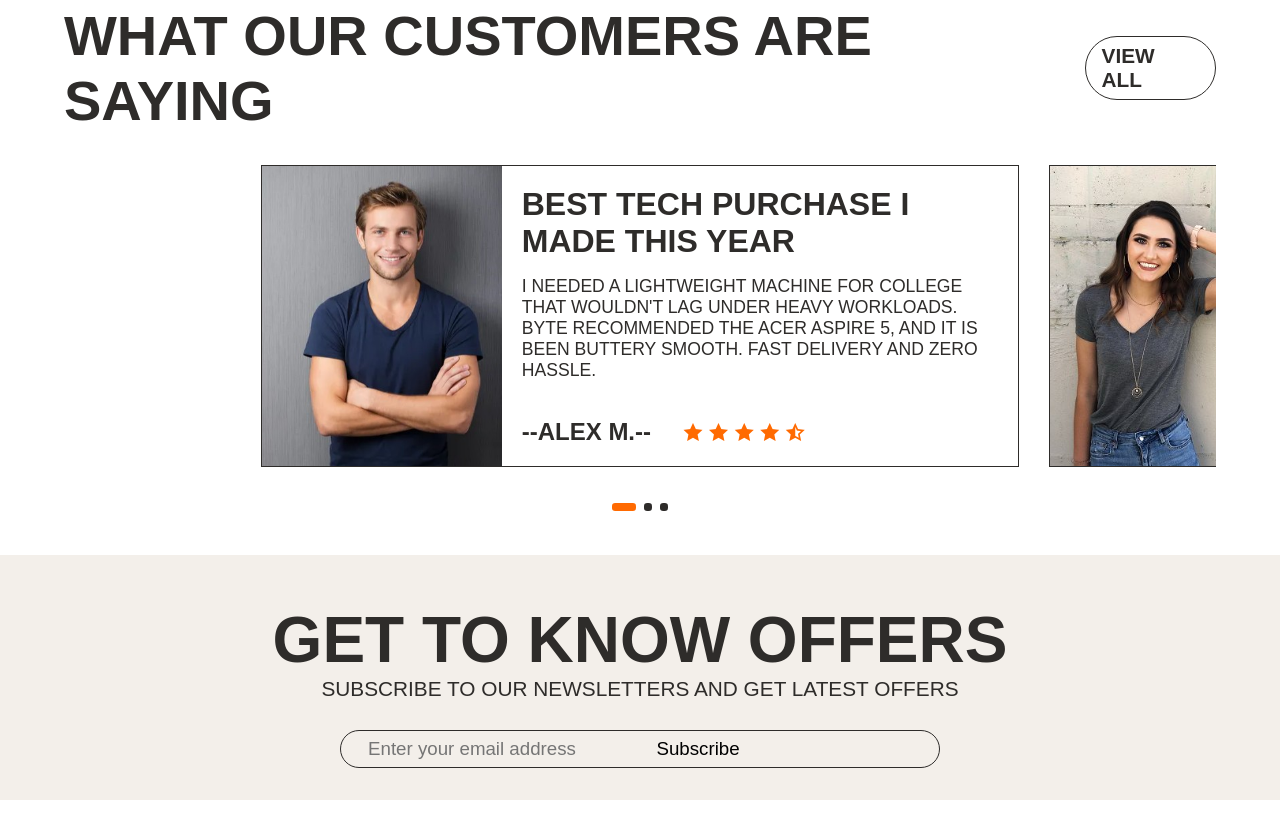
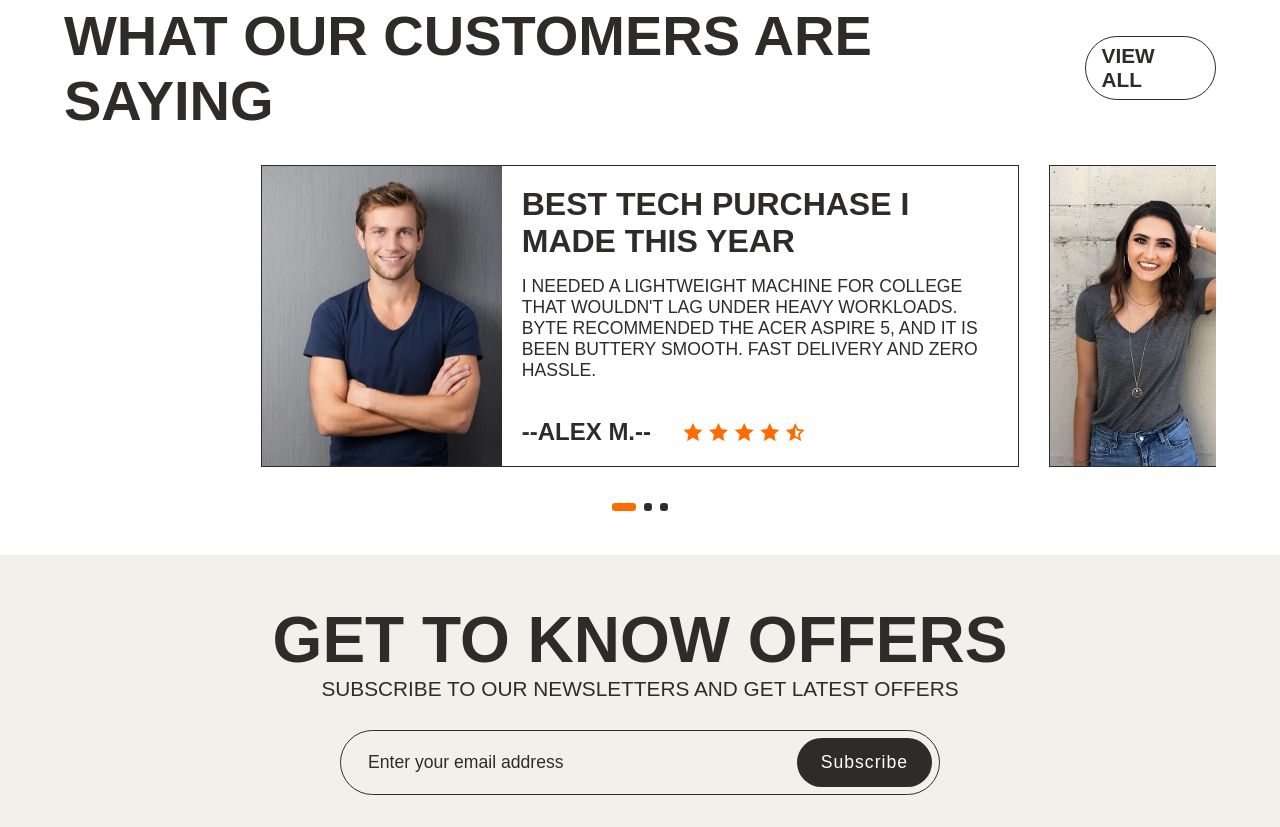
Before and after one commit to Malith-Gamage/Byte, a plain HTML site: page index.html in a window 1280 px wide. Shown: the part 3382-4209 px from the top of the page. Before the commit the page ends 4182 px from the top, so only its background shows below. Drawn offline with nearby package versions, Linux system fonts and the light colour scheme; a web font is replaced by a local one.

Commit message:
css updates

```diff
--- a/style.css
+++ b/style.css
@@ -375,7 +375,7 @@ header{
 .newsletter form{
     max-width: 600px;
     margin: 1.8rem auto auto auto;
-    doisplay: flex;
+    display: flex;
     justify-content: space-between;
     align-items: center;
     border: 1px solid var(--text-color);
@@ -389,3 +389,25 @@ header{
     font-size: 1.17rem;
     background: transparent;
 }
+.newsletter form .email{
+    width: 100%;
+}
+.newsletter form input::placeholder{
+    color: var(--text-color);
+    font-size: 1.1rem;
+    font-weight: 400;
+}
+.newsletter form .s-btn{
+    background: var(--text-color);
+    color: var(--bg-color);
+    padding: 14px 24px;
+    border-radius: 5rem;
+    font-size: 1.1rem;
+    font-weight: 400;
+    letter-spacing: 1px;
+    cursor: pointer;
+}
+.newsletter form .s-btn:hover{
+    background: var(--orange-color);
+    transition: all 0.3s ease-in-out;
+}
```
